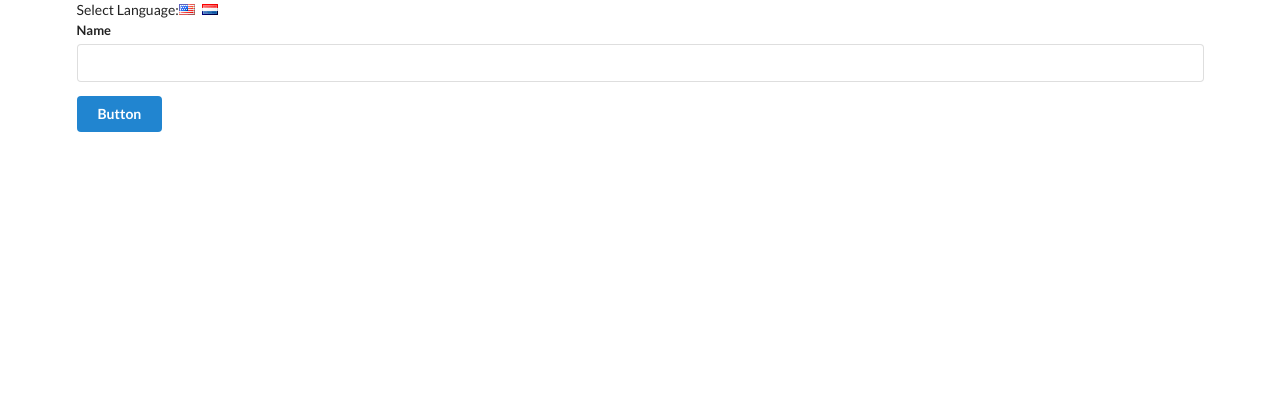
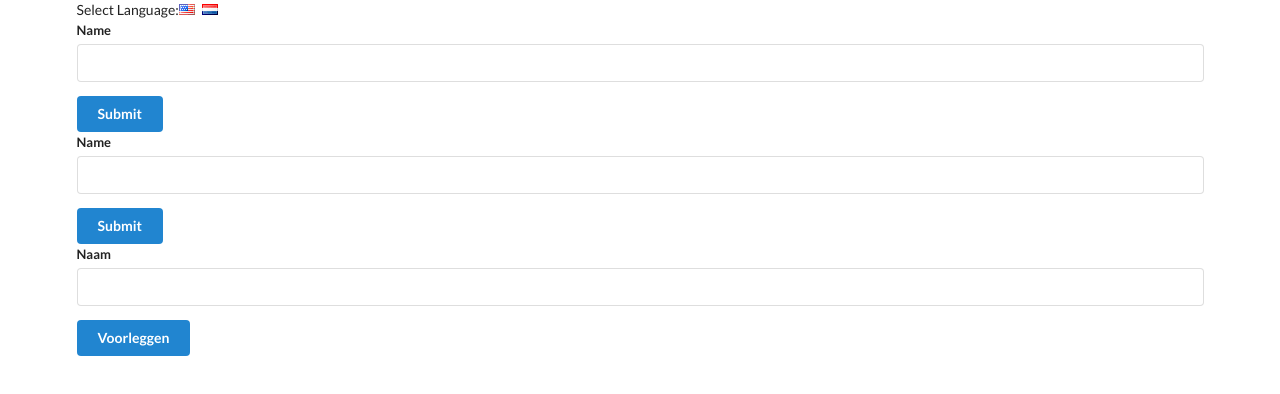
Before and after one commit to karakasEnes/s27-context-translate-app, a React (Create React App) app: page / in a window 1280 px wide. Shown: the top 394 px of the page. Built offline with nearby package versions, Linux system fonts and the light colour scheme.

Commit message:
inspecting provider, understanding Provider better way!

```diff
--- a/src/components/App.js
+++ b/src/components/App.js
@@ -1,4 +1,5 @@
 import React from 'react';
+import LanguageContext from '../contexts/LanguageContext';
 import UserCreate from './UserCreate';
 
 class App extends React.Component {
@@ -25,6 +26,13 @@
             className='flag nl'
           />
         </div>
+        <LanguageContext.Provider value={this.state.language}>
+          <UserCreate />
+        </LanguageContext.Provider>
+
+        <LanguageContext.Provider value={'english'}>
+          <UserCreate />
+        </LanguageContext.Provider>
 
         <UserCreate />
       </div>
--- a/src/components/Button.js
+++ b/src/components/Button.js
@@ -5,8 +5,9 @@
   static contextType = LanguageContext;
 
   render() {
-    console.log(this.context);
-    return <button className='ui button primary'>Button</button>;
+    const text = this.context === 'english' ? 'Submit' : 'Voorleggen';
+
+    return <button className='ui button primary'>{text}</button>;
   }
 }
 
--- a/src/components/Field.js
+++ b/src/components/Field.js
@@ -1,12 +1,17 @@
 import React from 'react';
+import LanguageContext from '../contexts/LanguageContext';
 
-const Field = () => {
-  return (
-    <div className='ui field'>
-      <label>Name</label>
-      <input />
-    </div>
-  );
-};
+class Field extends React.Component {
+  static contextType = LanguageContext;
+  render() {
+    const text = this.context === 'english' ? 'Name' : 'Naam';
+    return (
+      <div className='ui field'>
+        <label>{text}</label>
+        <input />
+      </div>
+    );
+  }
+}
 
 export default Field;
--- a/src/contexts/LanguageContext.js
+++ b/src/contexts/LanguageContext.js
@@ -1,3 +1,3 @@
 import React from 'react';
 
-export default React.createContext('english');
+export default React.createContext('dutch');
```
